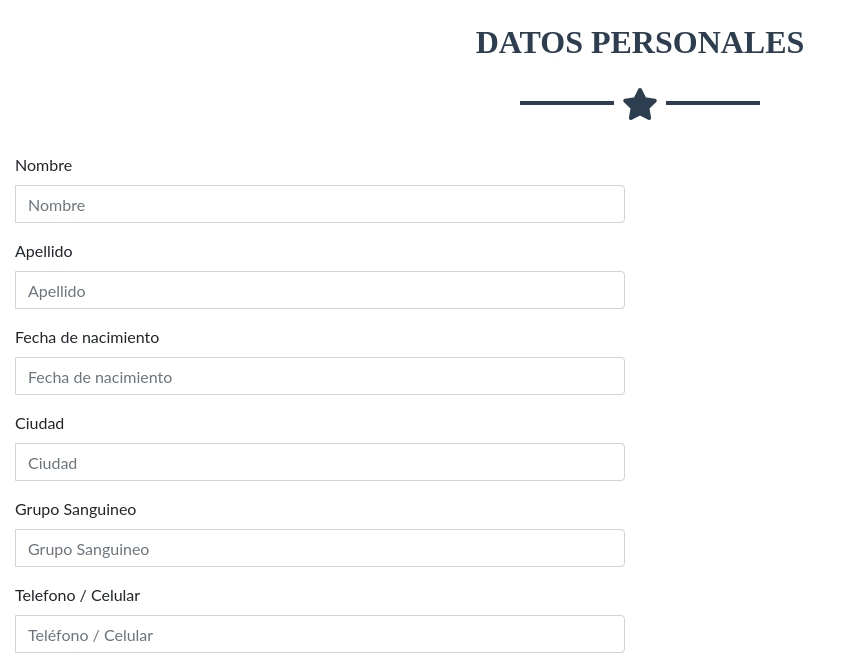
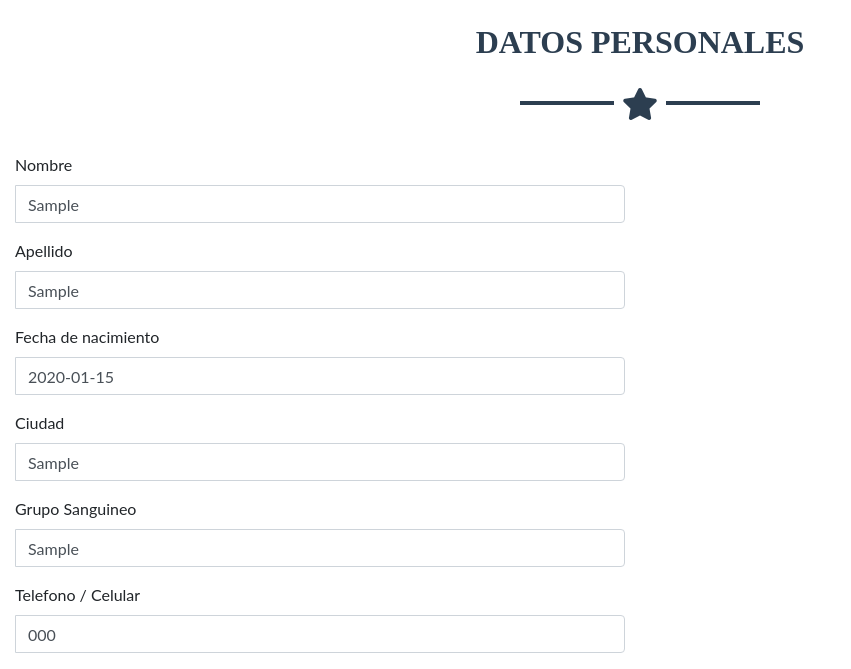
Before and after one commit to davidcastrofernandez/Salud-Web, a Flask app: template templates/datos.html in a window 1280 px wide. Shown: the part 175-844 px from the top of the page, without its empty margins (0-851 px from the left). Run offline with Flask 2, Linux system fonts and the light colour scheme; the template is opened without the code that fills it: most values are stand-ins (such as "Sample title", 1, 10 or a date in 2020); some libraries are stand-ins or nearby versions.

Commit message:
ACTUALIZACION DE DATOS

```diff
--- a/templates/datos.html
+++ b/templates/datos.html
@@ -73,21 +73,21 @@
         <label class="col-sm-4 control-label">Nombre </label>
         <div class=" col-sm-6 input-group">
               <span class="input-group-addon"><span class="glyphicon glyphicon-name"></span></span>
-          <input type="text" name="codigo" class="form-control" placeholder="Nombre" required>
+          <input type="text" name="codigo" class="form-control" placeholder="Nombre" value={{paciente.nombre}}>
           </div>
       </div>
       <div class="form-group"> <!-- Apellido -->
         <label class="col-sm-4 control-label">Apellido </label>
         <div class=" col-sm-6 input-group">
               <span class="input-group-addon"><span class="glyphicon glyphicon-name"></span></span>
-          <input type="text" name="codigo" class="form-control" placeholder="Apellido" required>
+          <input type="text" name="codigo" class="form-control" placeholder="Apellido" value={{paciente.apellido}}>
           </div>
       </div>
-      <div class="form-group"> <!-- Fecha de nacimiento -->
+      <div class="form-group"> <!-- Fecha_de_nacimiento -->
           <label class="col-sm-4 control-label">Fecha de nacimiento</label>
         <div class=" col-sm-6 input-group">
               <span class="input-group-addon"><span class="glyphicon glyphicon-date"></span></span>
-              <input type="text" name="nombres" class="form-control" placeholder="Fecha de nacimiento" required>
+              <input type="text" name="nombres" class="form-control" placeholder="Fecha_de_nacimiento" value={{paciente.fecha_de_nacimiento}}>
           </div>
       </div>
 
@@ -95,7 +95,7 @@
           <label class="col-sm-4 control-label">Ciudad</label>
           <div class=" col-sm-6 input-group">
               <span class="input-group-addon"><span class="glyphicon glyphicon-city"></span></span>
-              <input type="text" name="lugar_nacimiento" class="form-control" placeholder="Ciudad" required>
+              <input type="text" name="lugar_nacimiento" class="form-control" placeholder="Ciudad" value={{paciente.ciudad}}>
           </div>
       </div>
 
@@ -103,7 +103,7 @@
           <label class="col-sm-4 control-label">Grupo Sanguineo</label>
           <div class=" col-sm-6 input-group">
               <span class="input-group-addon"><span class="glyphicon glyphicon-blood"></span></span>
-              <input type="text" name="telefono" class="form-control" placeholder="Grupo Sanguineo" required>
+              <input type="text" name="telefono" class="form-control" placeholder="Grupo sanguineo" value={{paciente.grupo_sanguineo}}>
           </div>
       </div>
 
@@ -111,7 +111,7 @@
           <label class="col-sm-4 control-label">Telefono / Celular</label>
               <div class=" col-sm-6 input-group">
               <span class="input-group-addon"><span class="glyphicon glyphicon-phone-alt"></span></span>
-              <input type="text" name="telefono" class="form-control" placeholder="Teléfono / Celular" required>
+              <input type="text" name="telefono" class="form-control" placeholder="Teléfono / Celular" value={{paciente.telefono}}>
           </div>
       </div>
     </div>
```
